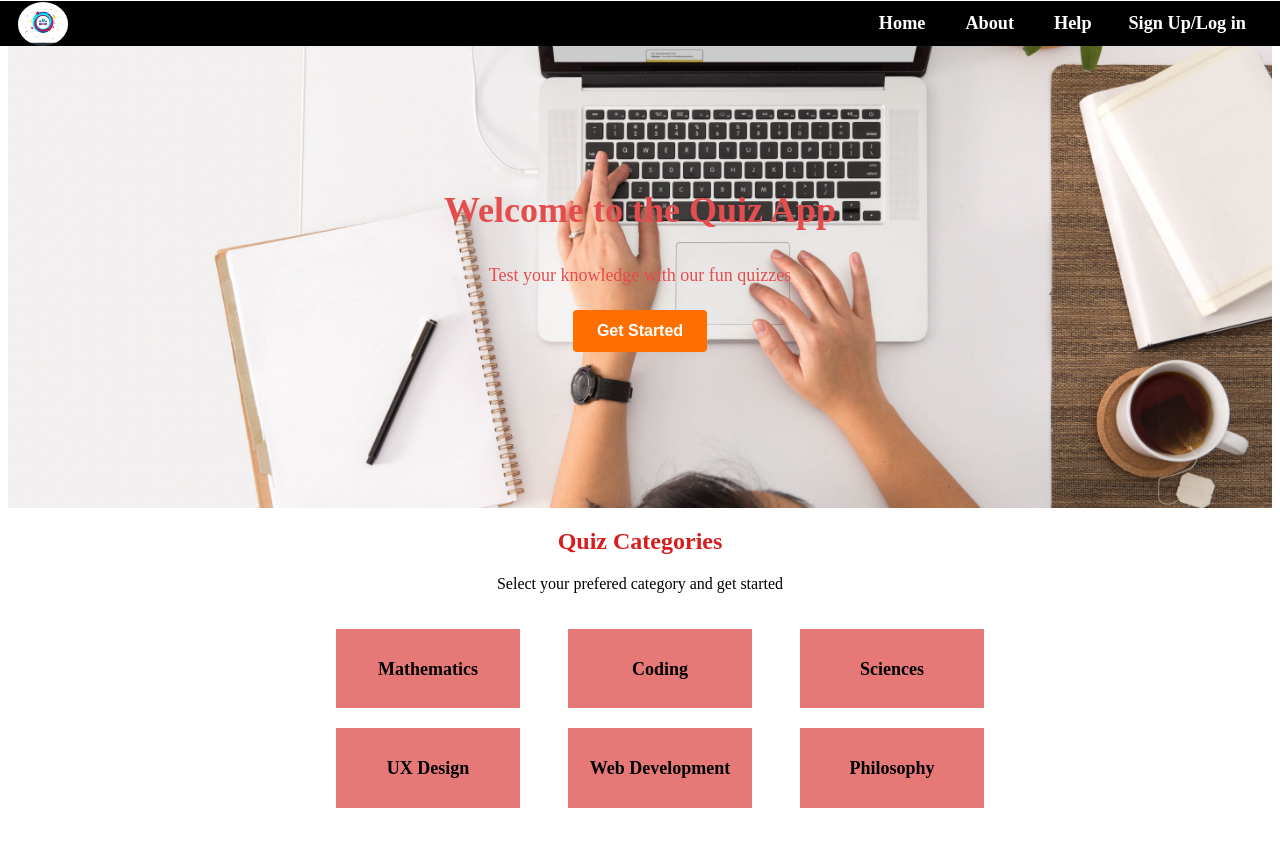
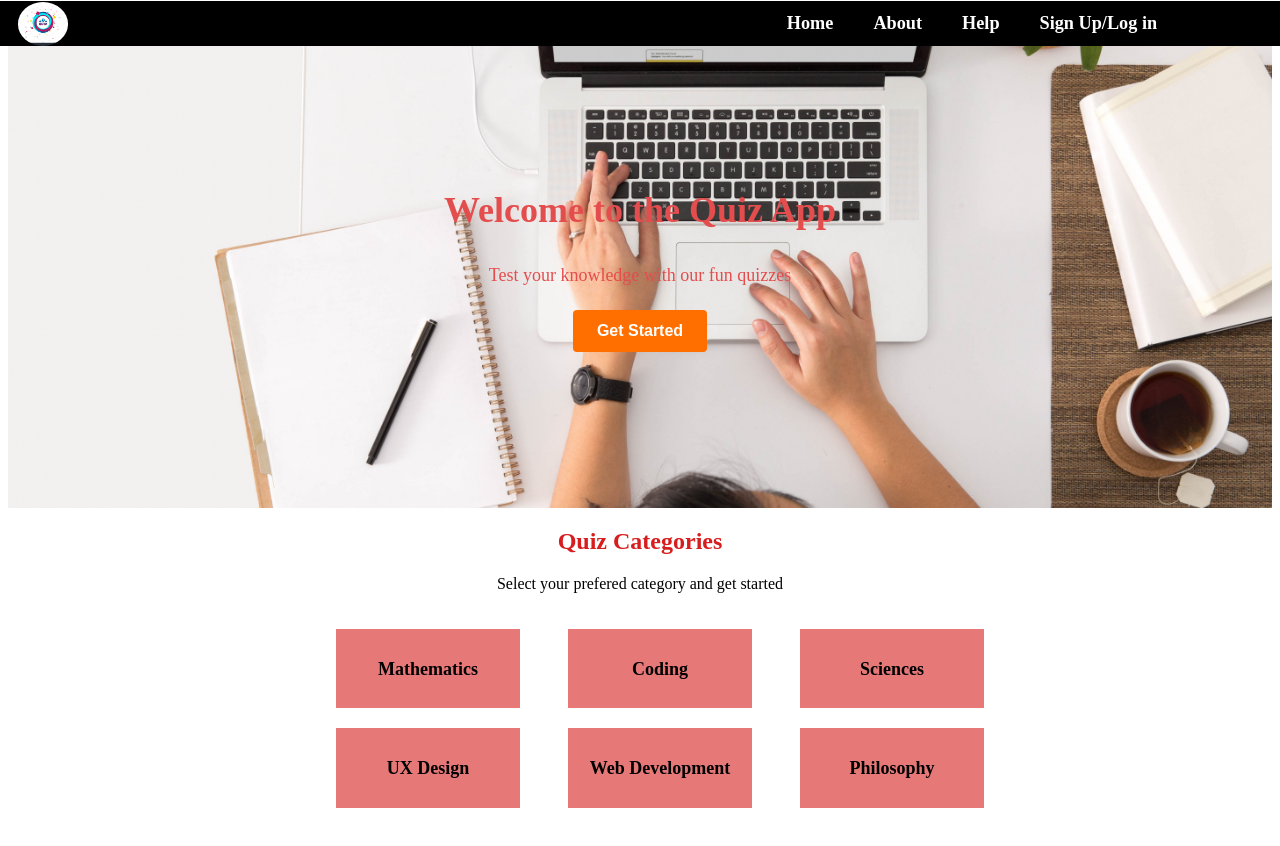
Before and after one commit to Popsicool/Quizy, a React (Create React App) app in the folder Frontend/quizy-app/: page / in a window 1280 px wide. Shown: the top 846 px of the page. Built offline with nearby package versions, Linux system fonts and the light colour scheme.

Commit message:
add hover style for header menus

```diff
--- a/Frontend/quizy-app/src/Header/Header.css
+++ b/Frontend/quizy-app/src/Header/Header.css
@@ -28,13 +28,16 @@ h1 {
   padding: 0 20px;
 }
 
-.header_categories {
+.menus {
+  width: 40%;
+  padding: 0;
+  margin: 0;
   display: flex;
-  flex-direction: row;
-  width: 20%;
-  justify-content: space-around;
 }
 
-.categories {
-  position: relative;
+.home:hover,
+.about:hover,
+.auth:hover, .help:hover {
+  cursor: pointer;
+  background-color:  rgba(247, 87, 47,.7);
 }
--- a/Frontend/quizy-app/src/Header/Header.js
+++ b/Frontend/quizy-app/src/Header/Header.js
@@ -6,14 +6,20 @@ function Header() {
   return (
     <div className="header_menu">
       <img src={logo} alt="header" />
-      <div className="header_categories">
-        <div className="categories">
+      <div className="menus">
+        <div className="home">
           <h1>Home</h1>
         </div>
-        <h1>About</h1>
-        <h1>Help</h1>
+        <div className="about">
+          <h1>About</h1>
+        </div>
+        <div className="help">
+          <h1>Help</h1>
+        </div>
+        <div className="auth">
+          <h1>Sign Up/Log in</h1>
+        </div>
       </div>
-      <h1>Sign Up/Log in</h1>
     </div>
   );
 }
```
Also changed, not shown: Frontend/quizy-app/src/About/About.js (added, +7 -0 lines).
